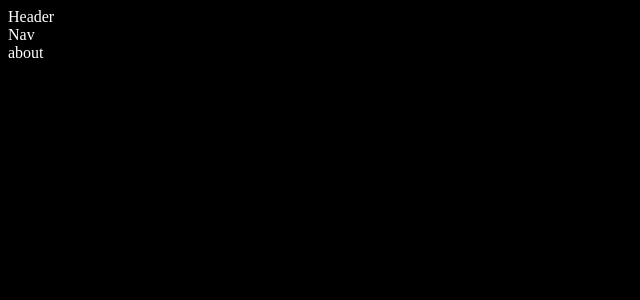
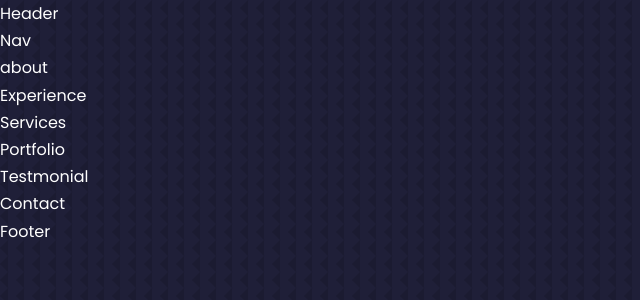
Before and after one commit to shaikareef482/react-portfolio-website1, a React (Create React App) app: page / in a window 1280 px wide. Shown: the top 300 px of the page, without its empty margins (0-640 px from the left). Built offline with nearby package versions, Linux system fonts and the light colour scheme.

Commit message:
addeed index css

```diff
--- a/src/App.jsx
+++ b/src/App.jsx
@@ -1,13 +1,26 @@
 import React from 'react'
 import Header from './components/header/Header';
 import Nav from './components/nav/Nav';
-import About from './components/about/About'
+import About from './components/about/about';
+import Experience from './components/experience/Experience';
+import Services from './components/services/Services';
+import Portfolio from './components/portfolio/Portfolio';
+import Testmonial from './components/testimonials/Testmonial';
+import Contact from './components/contact/Contact';
+import Footer from './components/footer/Footer';
 const App = () => {
   return (
     <>
     <Header/>
     <Nav/>
     <About/>
+    <Experience/>
+    <Services/>
+    <Portfolio/>
+    <Testmonial/>
+    <Contact/>
+    <Footer/>
+
     </>
   )
 }
--- a/src/index.css
+++ b/src/index.css
@@ -1,4 +1,130 @@
+
+  @import url('https://fonts.googleapis.com/css2?family=Poppins:wght@300;400;500;600&display=swap');
+
+*{
+    margin: 0;
+    text-decoration: none;
+    padding: 0;
+    outline: 0;
+    box-sizing: border-box;
+    list-style: none;
+}
+
+:root{
+    --color-bg:#1f1f38;
+    --color-bg-variant:#2c2c6c;
+    --color-primary:#4db5ff;
+    --color-primary-varient: rgba(77,181,255,0.4);
+    --color-white:#fff;
+    --color-light: rgba(255,255,255,0.6);
+
+    --transition: all 400ms ease;
+
+    --container-width-lg: 75%;
+    --container-width-md: 86%;
+    --container-width-ms: 90%;
+
+}
+
+html{
+    scroll-behavior: smooth;
+}
+
+::-webkit-scrollbar{
+    display: none;
+}
+
 body{
-    background: black;
-    color: white;
+    font-family: 'Poppins', sans-serif;
+    background: var(--color-bg);
+    color: var(--color-white);
+    line-height: 1.7;
+    background-image: url(../src/assets/bg-texture.png);
 }
+
+/* =========Genral STYLe ========*/
+
+.container{
+    width: var(--container-width-lg);
+    margin: 0 auto;
+}
+
+h1,h2,h3,h4,h5{
+    font-weight: 500;
+}
+
+h1{
+    font-size: 2.5rem;
+}
+
+section{
+    margin-top: 8rem;
+}
+
+section > h2,section>h5{
+    text-align: center;
+    color: var(--color-light);
+}
+
+section > h2{
+    color: var(--color-primary);
+    margin-bottom: 3rem;
+}
+
+.text-light{
+    color: var(--color-primary);
+    transition: var(--transition);
+}
+
+a:hover{
+    color: var(--color-white);
+}
+
+.bth{
+    width: max-content;
+    display: inline-block;
+    color: var(--color-primary);
+    padding: 0.75rem 1.2rem;
+    cursor: pointer;
+    border: 1px solid var(--color-primary);
+    transition: var(--transition);
+}
+
+.bth:hover{
+    background: var(--color-white);
+    color: var(--color-bg);
+    border-color: transparent;
+}
+
+.bth-primary{
+    background: var(--color-primary);
+    color: var(--color-bg);
+}
+
+img{
+    display: block;
+    width: 100%;
+    object-fit: cover;
+
+}
+
+
+@media screen and (max-width:1024px){
+    .container{
+        width: var(--container-width-md);
+    }
+    section{
+        margin-top: 6rem;
+    }
+
+}
+
+@media screen and (max-width:600px){
+    .container{
+        width: var(--container-width-ms);
+    }
+    section{
+        margin-top: 6rem;
+    }
+
+}
```
